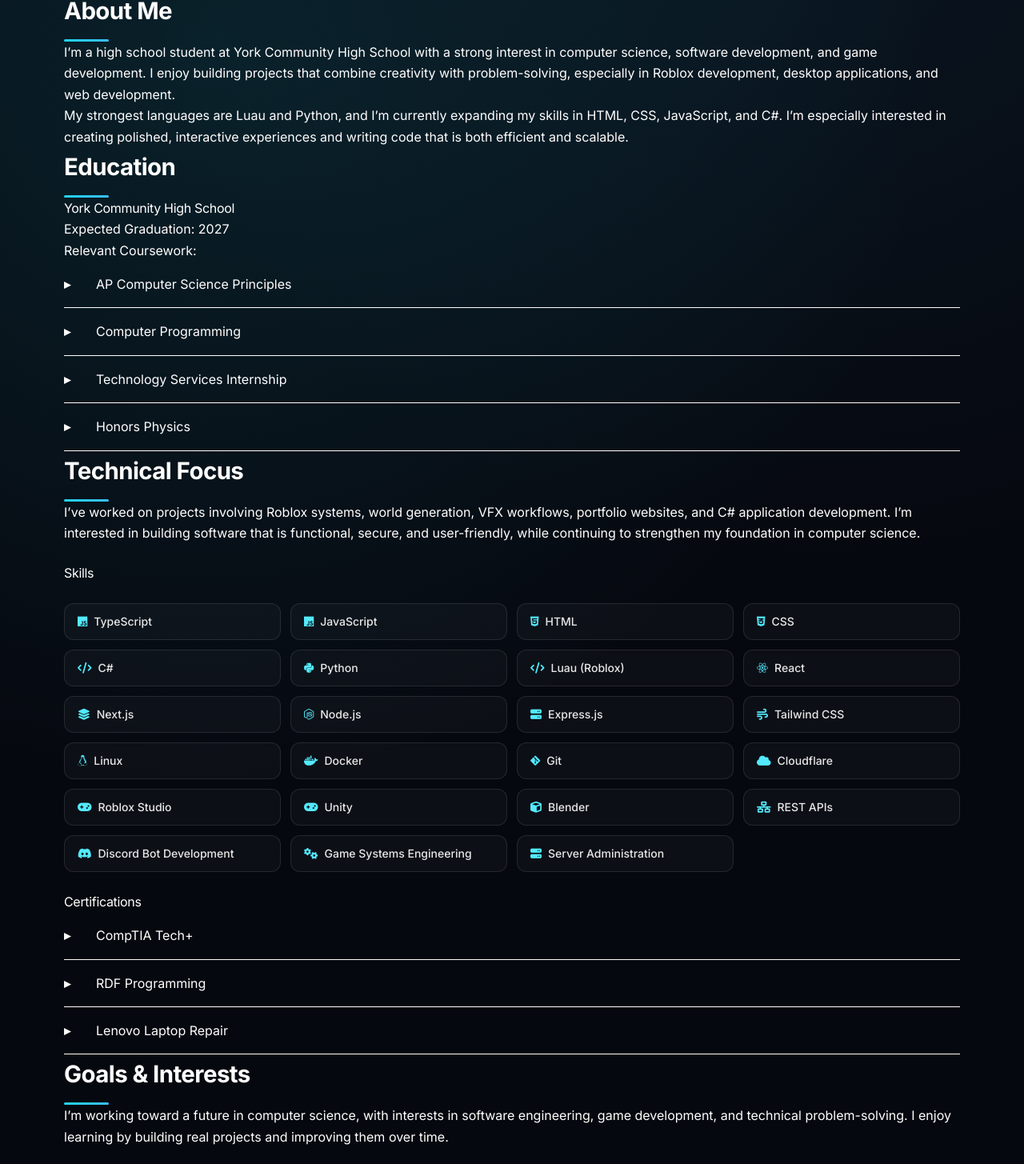
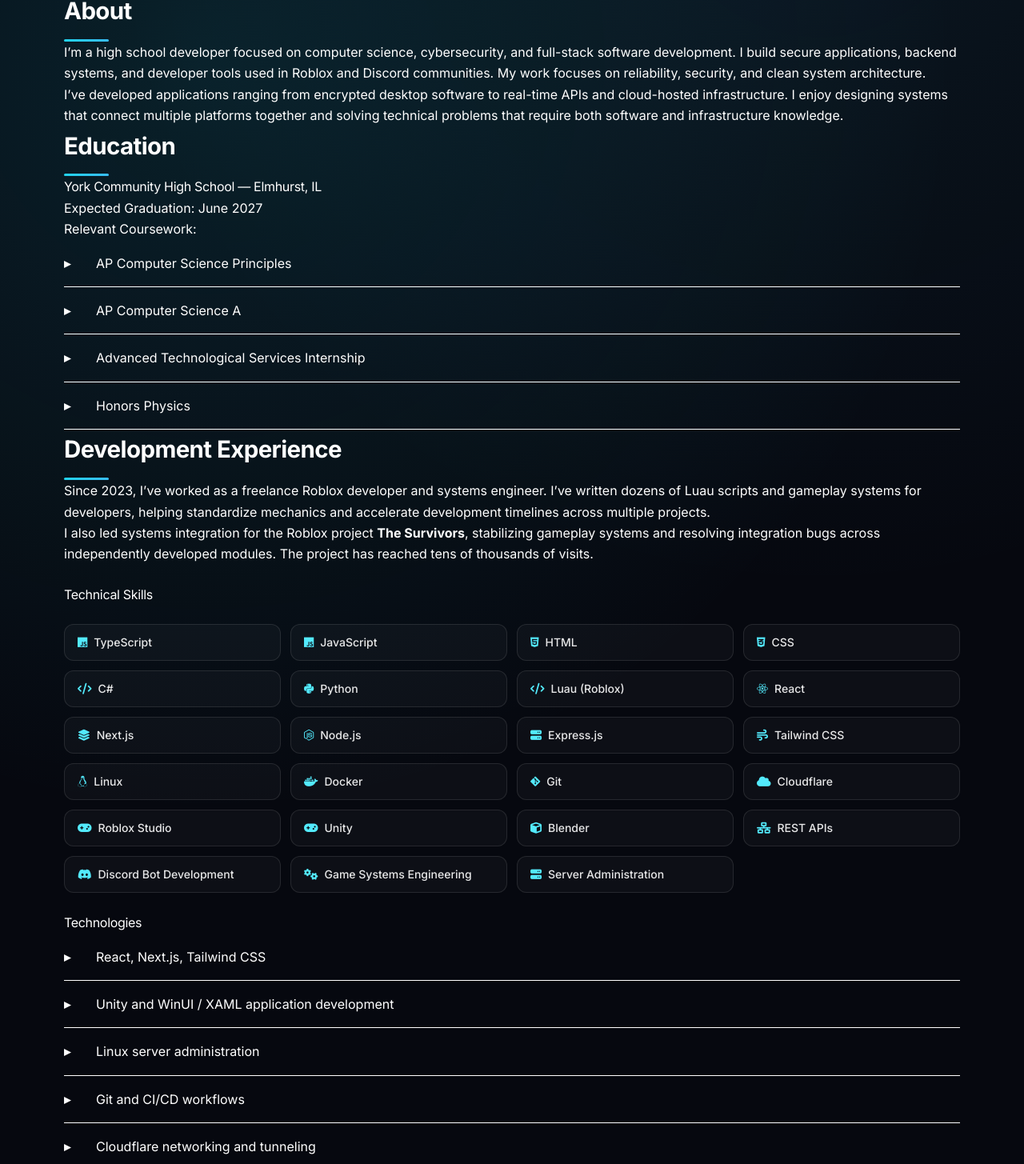
Before and after one commit to AspectOV/Portfolio, a Next.js app: page /about in a window 1280 px wide. Shown: the part 155-1610 px from the top of the page at 80% size. Built offline with nearby package versions, Linux system fonts and the light colour scheme.

Commit message:
Update page.tsx

```diff
--- a/src/app/about/page.tsx
+++ b/src/app/about/page.tsx
@@ -15,19 +15,19 @@ const AboutPage: React.FC = () => {
         animate={{ opacity: 1, y: 0 }}
         transition={{ duration: 0.6 }}
       >
-        <h2>About Me</h2>
+        <h2>About</h2>
         <p>
-          I’m a high school student at York Community High School with a strong
-          interest in computer science, software development, and game
-          development. I enjoy building projects that combine creativity with
-          problem-solving, especially in Roblox development, desktop
-          applications, and web development.
+          I’m a high school developer focused on computer science, cybersecurity,
+          and full-stack software development. I build secure applications,
+          backend systems, and developer tools used in Roblox and Discord
+          communities. My work focuses on reliability, security, and clean system
+          architecture.
         </p>
         <p>
-          My strongest languages are Luau and Python, and I’m currently
-          expanding my skills in HTML, CSS, JavaScript, and C#. I’m especially
-          interested in creating polished, interactive experiences and writing
-          code that is both efficient and scalable.
+          I’ve developed applications ranging from encrypted desktop software to
+          real-time APIs and cloud-hosted infrastructure. I enjoy designing
+          systems that connect multiple platforms together and solving technical
+          problems that require both software and infrastructure knowledge.
         </p>
       </motion.section>
 
@@ -37,13 +37,14 @@ const AboutPage: React.FC = () => {
         transition={{ duration: 0.6, delay: 0.2 }}
       >
         <h2>Education</h2>
-        <h3>York Community High School</h3>
-        <p>Expected Graduation: 2027</p>
+        <h3>York Community High School — Elmhurst, IL</h3>
+        <p>Expected Graduation: June 2027</p>
+
         <p>Relevant Coursework:</p>
         <ul className="list-none p-0">
           <li className={liClasses}>AP Computer Science Principles</li>
-          <li className={liClasses}>Computer Programming</li>
-          <li className={liClasses}>Technology Services Internship</li>
+          <li className={liClasses}>AP Computer Science A</li>
+          <li className={liClasses}>Advanced Technological Services Internship</li>
           <li className={liClasses}>Honors Physics</li>
         </ul>
       </motion.section>
@@ -53,23 +54,31 @@ const AboutPage: React.FC = () => {
         animate={{ opacity: 1, y: 0 }}
         transition={{ duration: 0.6, delay: 0.4 }}
       >
-        <h2>Technical Focus</h2>
+        <h2>Development Experience</h2>
         <p>
-          I’ve worked on projects involving Roblox systems, world generation,
-          VFX workflows, portfolio websites, and C# application development.
-          I’m interested in building software that is functional, secure, and
-          user-friendly, while continuing to strengthen my foundation in
-          computer science.
+          Since 2023, I’ve worked as a freelance Roblox developer and systems
+          engineer. I’ve written dozens of Luau scripts and gameplay systems for
+          developers, helping standardize mechanics and accelerate development
+          timelines across multiple projects.
         </p>
 
-        <h3 className="mt-6">Skills</h3>
+        <p>
+          I also led systems integration for the Roblox project <strong>The Survivors</strong>,
+          stabilizing gameplay systems and resolving integration bugs across
+          independently developed modules. The project has reached tens of
+          thousands of visits.
+        </p>
+
+        <h3 className="mt-6">Technical Skills</h3>
         <Skills />
 
-        <h3 className="mt-6">Certifications</h3>
+        <h3 className="mt-6">Technologies</h3>
         <ul className="list-none p-0">
-          <li className={liClasses}>CompTIA Tech+</li>
-          <li className={liClasses}>RDF Programming</li>
-          <li className={liClasses}>Lenovo Laptop Repair</li>
+          <li className={liClasses}>React, Next.js, Tailwind CSS</li>
+          <li className={liClasses}>Unity and WinUI / XAML application development</li>
+          <li className={liClasses}>Linux server administration</li>
+          <li className={liClasses}>Git and CI/CD workflows</li>
+          <li className={liClasses}>Cloudflare networking and tunneling</li>
         </ul>
       </motion.section>
 
@@ -78,19 +87,15 @@ const AboutPage: React.FC = () => {
         animate={{ opacity: 1, y: 0 }}
         transition={{ duration: 0.6, delay: 0.6 }}
       >
-        <h2>Goals & Interests</h2>
-        <p>
-          I’m working toward a future in computer science, with interests in
-          software engineering, game development, and technical problem-solving.
-          I enjoy learning by building real projects and improving them over
-          time.
-        </p>
+        <h2>Achievements</h2>
         <ul className="list-none p-0">
-          <li className={liClasses}>Developing games and systems in Roblox</li>
-          <li className={liClasses}>Building modern web and desktop applications</li>
-          <li className={liClasses}>Learning new programming languages and tools</li>
-          <li className={liClasses}>Competing in SkillsUSA</li>
-          <li className={liClasses}>Practicing wrestling and Jiu Jitsu</li>
+          <li className={liClasses}>
+            SkillsUSA Illinois State Finalist — 6th Place (Technical Information Services, 2025)
+          </li>
+          <li className={liClasses}>Member — National Technical Honor Society</li>
+          <li className={liClasses}>CompTIA Tech+ Certification</li>
+          <li className={liClasses}>CompTIA A+ (In Progress)</li>
+          <li className={liClasses}>Microsoft Office Specialist (In Progress)</li>
         </ul>
       </motion.section>
     </>
```
